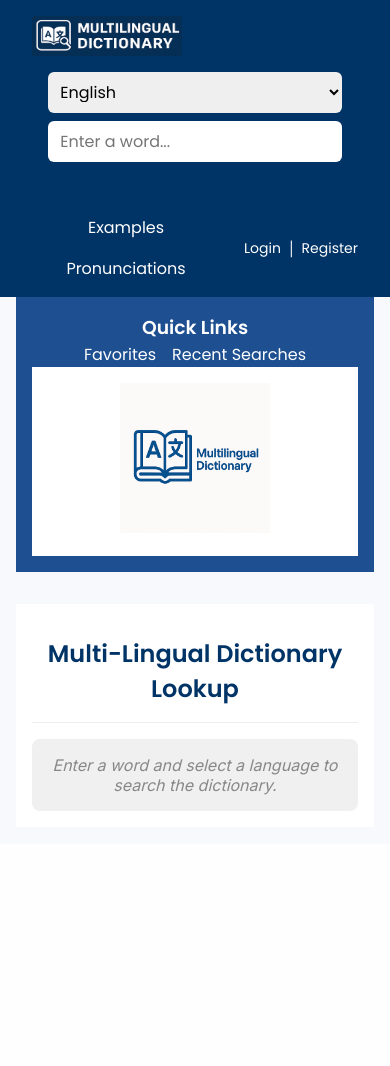
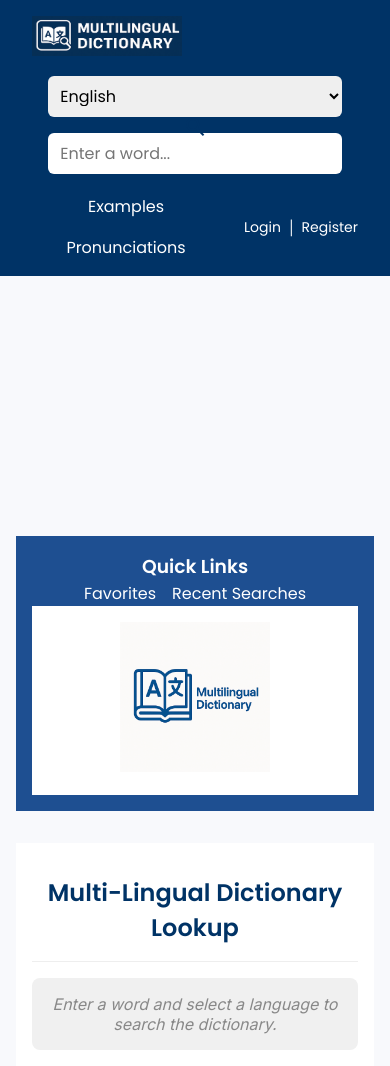
Before and after one commit to che1748/Team9-dictionary, a Flask app: page / in a window 390 px wide. Before the commit the page ends 811 px from the top, so only its background shows below. Run offline with Flask 3, Linux system fonts and the light colour scheme.

Commit message:
updates on css

```diff
--- a/static/style.css
+++ b/static/style.css
@@ -13,7 +13,7 @@ body {
   min-height: 100vh;
 }
 
-/* Navigation styling */
+/* Navbar */
 .navbar {
   background-color: #003366;
   color: white;
@@ -51,6 +51,7 @@ body {
   display: flex;
   align-items: center;
   gap: 0.5rem;
+  position: relative;
 }
 
 .nav-form select,
@@ -60,6 +61,8 @@ body {
   border: none;
   font-size: 1rem;
   font-family: 'Poppins', sans-serif;
+  max-width: 400px;
+  width: 100%;
 }
 
 .nav-form input[type="text"] {
@@ -74,13 +77,16 @@ body {
 }
 
 .nav-form button {
-  position: relative;
-  left: -2.5rem;
+  position: absolute;
+  right: 1rem;
+  top: 50%;
+  transform: translateY(-50%);
   background: none;
   border: none;
   cursor: pointer;
   font-size: 1.2rem;
   color: #003366;
+  padding: 0;
 }
 
 .nav-form button:hover {
@@ -126,19 +132,14 @@ body {
   color: white;
 }
 
-/* Main content styling */
+/* Main content */
 main {
   display: flex;
   flex-wrap: wrap;
-  padding-top: 50px; /* adjust based on final navbar height */
+  padding-top: 50px;
   padding-left: 1rem;
   padding-right: 1rem;
   gap: 2rem;
-}
-@media (max-width: 768px) {
-  main {
-    padding-top: 260px; /* accounts for stacked logo + search box + nav-links */
-  }
 }
 
 main h2 {
@@ -148,9 +149,8 @@ main h2 {
   font-family: 'Poppins', sans-serif;
 }
 
-/* Sidebar styling */
+/* Sidebar */
 .sidebar {
-
   width: 250px;
   display: flex;
   flex-direction: column;
@@ -166,7 +166,7 @@ main h2 {
   list-style: none;
 }
 
-/* Results styling */
+/* Content */
 .content-area {
   flex-grow: 1;
   background: white;
@@ -237,7 +237,7 @@ main h2 {
   border-radius: 8px;
   padding: 1rem;
   margin-bottom: 1rem;
-  box-shadow: 0 2px 5px rgba(0,0,0,0.05);
+  box-shadow: 0 2px 5px rgba(0, 0, 0, 0.05);
 }
 
 .word-entry h4 {
@@ -273,7 +273,7 @@ main h2 {
   border-radius: 8px;
 }
 
-/* Mobile responsive adjustments */
+/* Mobile */
 @media (max-width: 768px) {
   .navbar {
     position: static;
@@ -294,16 +294,20 @@ main h2 {
 
   .nav-form {
     flex-direction: column;
-    width: 100%;
-    gap: 0.5rem;
+    align-items: center;
+    position: relative;
   }
 
   .nav-form select,
   .nav-form input[type="text"],
   .nav-form button {
     width: 90%;
-    margin: 0 auto;
-    left: 0;
+    max-width: 400px;
+    margin: 0.25rem 0;
+  }
+
+  .nav-form button {
+    right: 1rem;
   }
 
   .nav-links {
@@ -321,7 +325,7 @@ main h2 {
 
   main {
     flex-direction: column;
-    padding-top: 0;
+    padding-top: 260px;
   }
 
   .sidebar {
```
